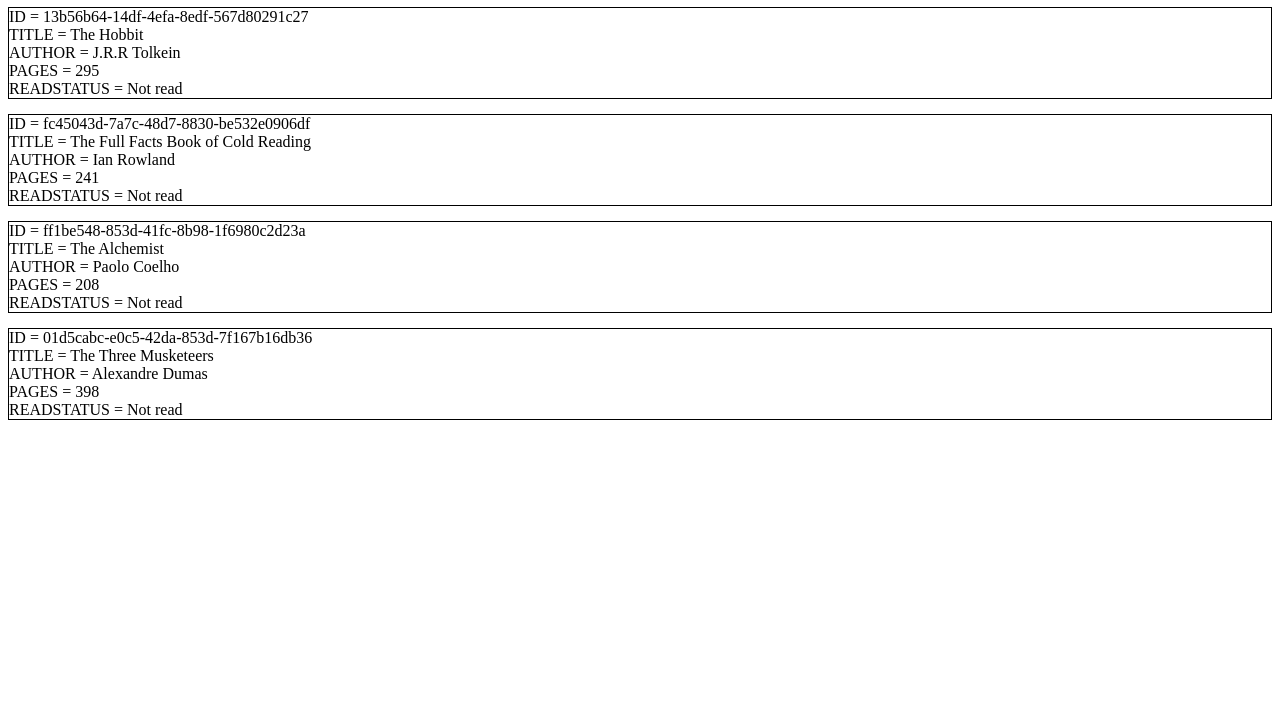
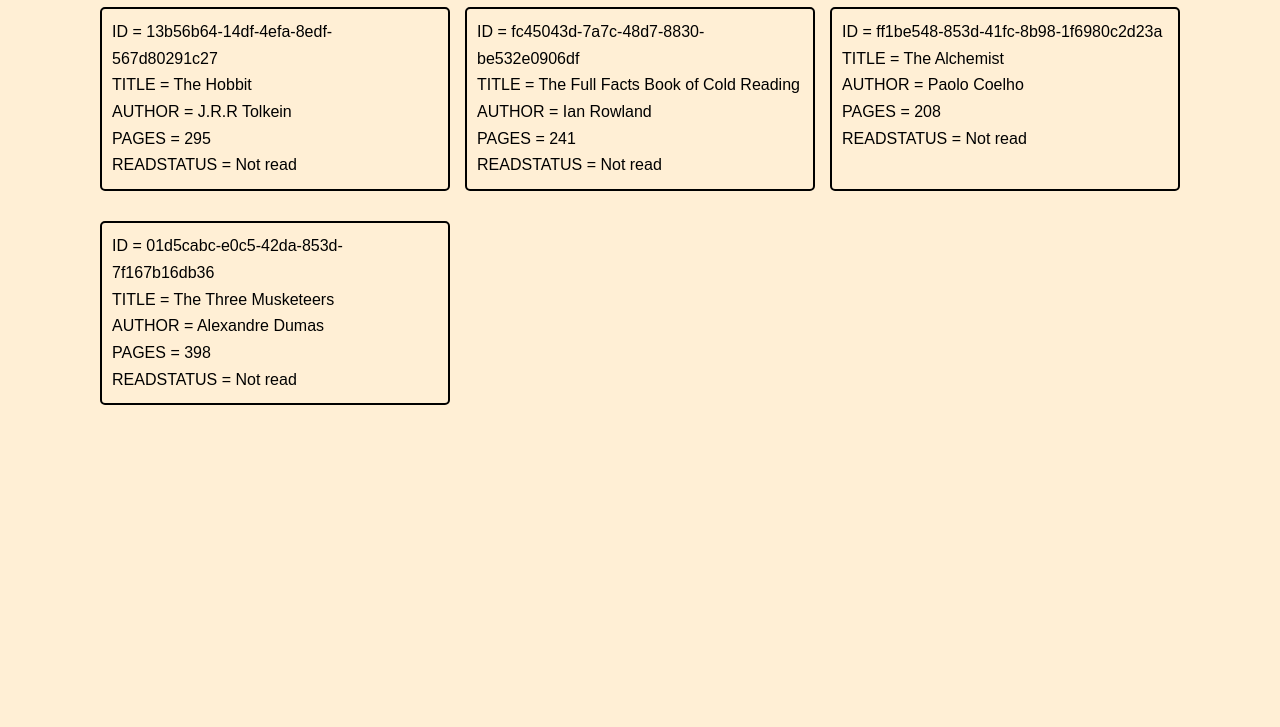
Before and after one commit to SushantBhn/library, a plain HTML site: page index.html in a window 1280 px wide. Shown: the part 73-800 px from the top of the page. Drawn offline with Linux system fonts and the light colour scheme.

Commit message:
Update the layout of the page
-Aligned book cards centrally
-Changed the font and colors for a more enhanced look

```diff
--- a/index.html
+++ b/index.html
@@ -9,5 +9,7 @@
 </head>
 <body>
     <h1>Available Books</h1>
+
+    <div class="container"></div>
 </body>
 </html>
--- a/script.js
+++ b/script.js
@@ -19,15 +19,15 @@ addBookToLibrary("The Full Facts Book of Cold Reading", "Ian Rowland", 241, "Not
 addBookToLibrary("The Alchemist", "Paolo Coelho", 208, "Not read");
 addBookToLibrary("The Three Musketeers", "Alexandre Dumas", 398, "Not read");
 
+let container = document.querySelector(".container");
+
 function displayBooks() {
     for(index in myLibrary) {
         let div = document.createElement("div");
         div.style.whiteSpace = "pre-line"
-        document.body.appendChild(div);
+        container.appendChild(div);
         for(prop in myLibrary[index]) {
-            console.log(div.textContent);
             div.textContent += `${prop.toUpperCase()} = ${myLibrary[index][prop]}\n`;
-            console.log(myLibrary[index][prop]);
         }
     }
 }
--- a/style.css
+++ b/style.css
@@ -1,8 +1,34 @@
-div {
+* {
+    font-family: sans-serif;
+}
+
+body {
+    background-color: papayawhip;
+}
+
+.container div {
     margin-bottom: 15px;
-    border: 1px solid black;
+    border: 2px solid black;
+    width: 350px;
+    padding: 10px;
+    border-radius: 5px;
+    overflow-wrap: normal;
+    box-sizing: border-box;
+    line-height: 3ch;
 }
 
 h1 {
     text-align: center;
 }
+
+.container {
+    display: grid;
+    grid-template-columns: repeat(auto-fit, 350px);
+    justify-content: center;
+    align-content: center;
+    gap: 15px;
+}
+
+.container div:hover {
+    background-color: bisque;
+}
```
